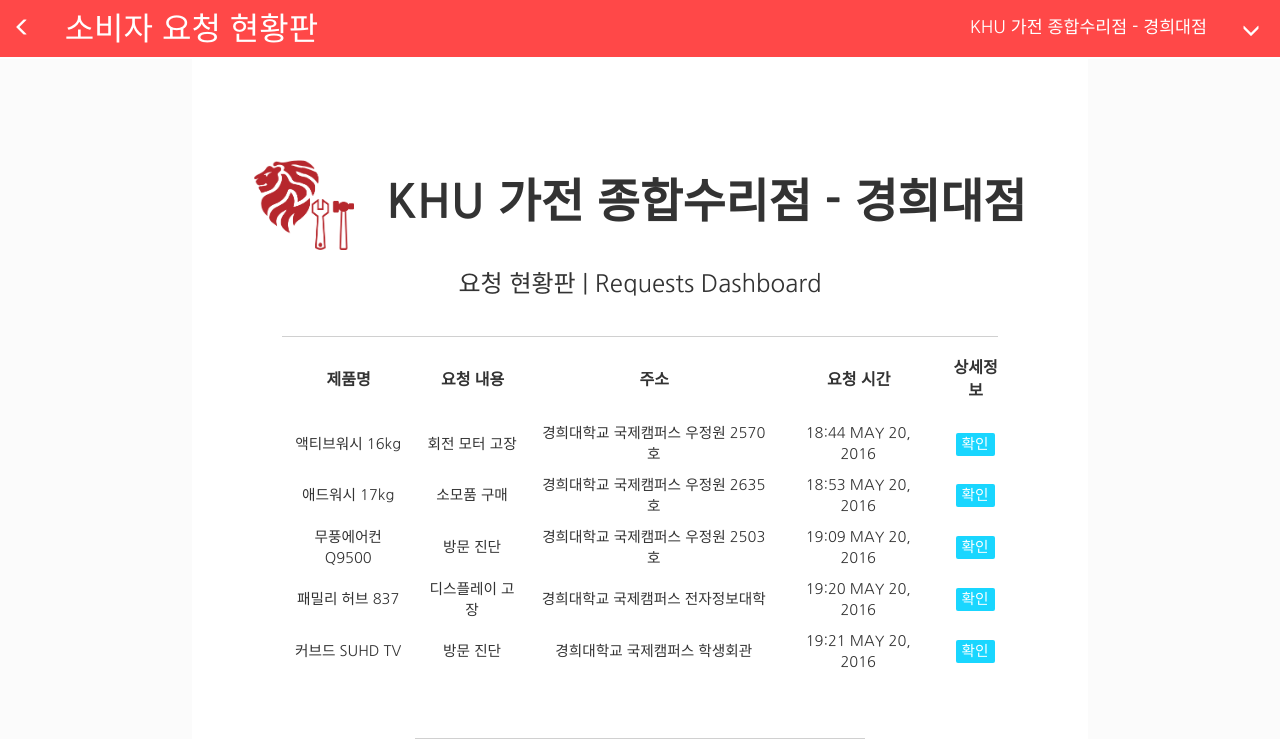
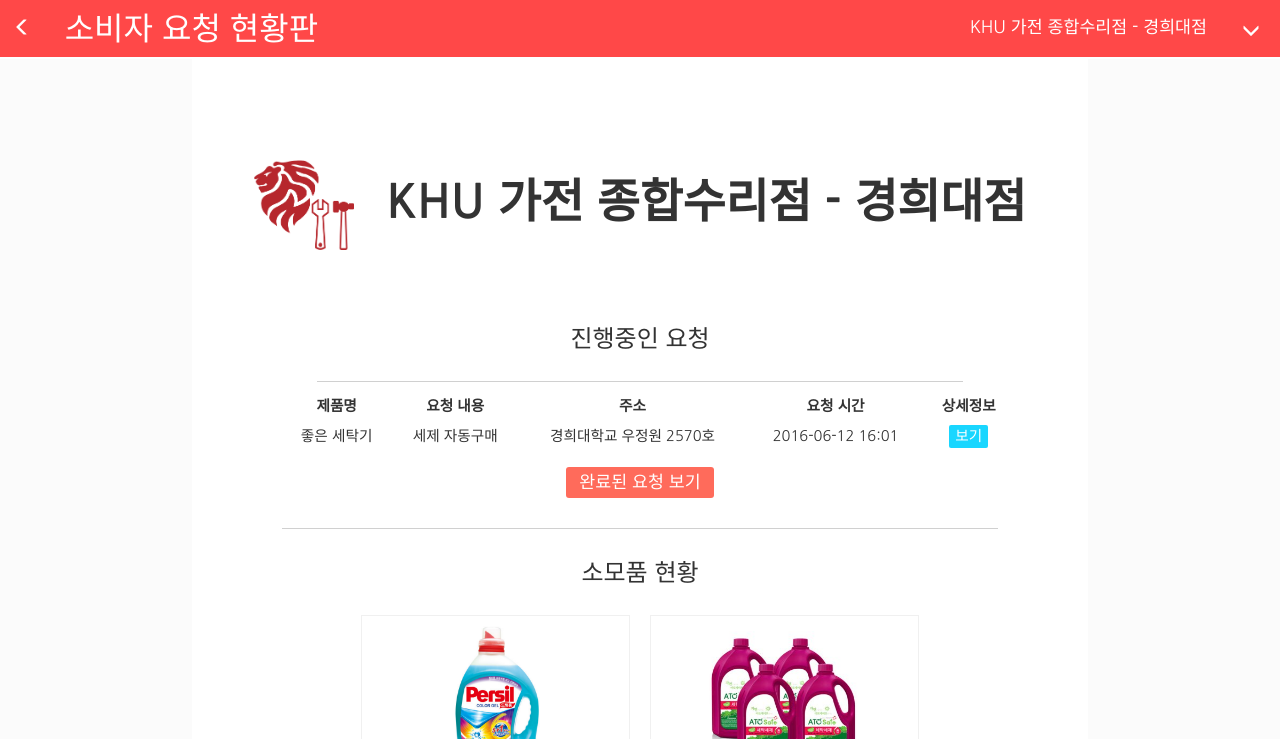
Before and after one commit to ppiyakk2/deship, a Flask app: template deship/service/templates/3rdparty.html in a window 1280 px wide. Shown: the top 739 px of the page. Run offline with Flask 2, Linux system fonts and the light colour scheme; the template is opened without the code that fills it, so the values that code supplies are empty; some libraries are stand-ins or nearby versions; some web fonts are replaced.

Commit message:
협력업체영역 요청 실시간 갱신, 요청 상세정보 조회, 아이탬 목록 조회까지 완성 (샘플코드 버전)

```diff
--- a/deship/service/static/css/3rdparty.css
+++ b/deship/service/static/css/3rdparty.css
@@ -101,51 +101,126 @@
 	width:80%;
 	margin-top:40px;
 	padding-top:15px;
-	padding-bottom:30px;
-	border-top:1px solid #D0D0D0;
-}
-#map
-{
-	padding-top : 20px;
-	margin:auto; auto;
-	margin-top:30px;
-	border-top:1px solid #D0D0D0;
-	width:450px;
-	height:350px;
-}
-#table_request
-{
-	margin:auto auto;
-	width:102%;
-}
-#table_request>tbody
-{
-	margin:auto auto;
-}
-#table_request>tbody>tr>th
-{
-	text-align:center !important;
-	font-size:12pt !important;
-	padding-top:5px;
-	padding-bottom:15px;
-}
-#table_request>tbody>tr>td
-{
-	text-align:center !important;
-	font-size:11pt;
-	padding-left:8px;
-	padding-right: 9px;
-	padding-top:5px;
 	padding-bottom:5px;
 }
+#btn_req_complete{
+	margin:15px; auto;
+	font-size:13pt;
+	padding:3px 13px;
+	border-radius:3px;
+	background-color:RGBA(255,70,50,0.8);
+}
+#col_req_complete{
+	margin-top:9px;
+}
+#container_userboard>h4{
+	margin-top:0px;
+	margin-bottom:15px;
+}
+#img_device{
+	width:200px;
+	height:200px;
+	margin:10px auto;
+}
+#table_detail{
+	font-size:10pt !important;
+}
 /*********************************/
-/*********** 컴포넌트 디자인  **********/
+
+/*********** 클래스 디자인  **********/
+.tableLabel{
+	display:inline-block;
+}
+.img_items{
+	width:150px;
+	height:150px;
+	display:inline-block;
+	margin:10px 10px;
+}
+.div_item{
+	width:30%;
+	margin:10px; auto;
+	border:1px solid RGBA(111,111,111,0.1);
+	display:inline-block;
+}
+.div_item>*{
+	display:inline-block;
+}
+.well{
+	padding:8px 8px;
+}
 .btn_ang
 {
 	background-color:RGBA(0,210,255,0.9);
 	color:white;
 	border:0px;
 	border-radius:2px;
+}
+.btn_ang:hover
+{
+	background-color:RGBA(0,190,245,0.9);
+	font-style:normal;
+	color:white;
+	text-decoration:none;
+}
+.btn_ang:active
+{
+	color:white;
+	text-decoration:none !important;
+}
+.btn_ang:visited
+{
+	text-decoration:none !important;
+	color:white;
+}
+.btn_ang:focus
+{
+	text-decoration:none;
+}
+.citybtn
+{
+	font-size:25pt;
+	padding:9pt 14pt;
+	font-weight:normal;
+	border-radius:6pt;
+	margin:15px; 10px;
+}
+.citybtn:active
+{
+	text-decoration: none !important;
+	color:white;
+}
+.citybtn:visited
+{
+	text-decoration:none !important;
+	color:white;
+}
+.table_ang
+{
+	margin:auto auto;
+	width:102%;
+}
+.table_ang>tbody
+{
+	margin:auto auto;
+}
+.table_ang>tbody>tr>th
+{
+	text-align:center;
+	font-size:11pt;
+	padding-left:8px;
+	padding-right:8px;
+	padding-top:4px;
+	padding-bottom:4px;
+}
+.table_ang>tbody>tr>td
+{
+	text-align:center;
+	font-size:11pt;
+	padding-left:8px;
+	padding-right:8px;
+	padding-top:4px;
+	padding-bottom:4px;
 }
 #ul_request >li
 {
@@ -158,12 +233,10 @@
 th
 {
 	padding:5px 8px;
-	text-align:right;
 }
 td
 {
 	padding:5px 8px;
-	text-align:left;
 }
 #mapInModal
 {
@@ -171,3 +244,25 @@
 	padding-top:20px;
 	width:auto;
 }
+.divline_60{
+	width:60% !important;
+	margin:10px auto;
+	height:1px;
+	background-color:#d0d0d0;
+}
+.divline_90{
+	width:90% !important;
+	margin:10px auto;
+	height:1px;
+	background-color:#d0d0d0;
+}
+.divline_80{
+	width:80% !important;
+	margin:10px auto;
+	height:1px;
+	background-color:#d0d0d0;
+}
+.tableLabel{
+	margin-top:20px;
+	margin-bottom:20px;
+}
--- a/deship/service/static/js/3rdparty.js
+++ b/deship/service/static/js/3rdparty.js
@@ -1,37 +1,201 @@
-var map;
-function initMap() {
-  map = new google.maps.Map(document.getElementById('map'), {
-    center: {lat: 37.245792, lng: 127.077192},
-    zoom: 15
-  });
-  var myLatLng1 = {lat : 37.245792, lng : 127.077192};
-  var marker1 = new google.maps.Marker({
-    position: myLatLng1,
-    map: map,
-    title: '1'
-  });
-  var myLatLng2 = {lat : 37.245978, lng : 127.076650};
-  var marker2 = new google.maps.Marker({
-    position: myLatLng2,
-    map: map,
-    title: '2'
-  });
-  var myLatLng3 = {lat : 37.246155, lng : 127.077221};
-  var marker3 = new google.maps.Marker({
-    position: myLatLng3,
-    map: map,
-    title: '3'
-  });
-  var myLatLng4 = {lat : 37.241847, lng : 127.080021};
-  var marker4 = new google.maps.Marker({
-    position: myLatLng4,
-    map: map,
-    title: '4'
-  });
-  var myLatLng5 = {lat : 37.239789, lng : 127.083448};
-  var marker5 = new google.maps.Marker({
-    position: myLatLng5,
-    map: map,
-    title: '5'
-  });
+// 샘플 데이터 - 요청 목록
+var sample_reqList = {"request_list":[{
+	"SN":"1224",
+	"device_name":"좋은 세탁기",
+	"user_name":"김태경",
+	"reqtime":"2016-06-12 16:01",
+	"address":"경희대학교 우정원 2570호",
+	"item":"퍼실 컬러 드럼전용 2.7L",
+	"amount":1,
+	"msg":"세제 자동구매",
+	"status":"ongoing",
+	"reg_date":"2016-05-29"
+}, {
+	"SN":"1225",
+	"device_name":"안좋은 세탁기",
+	"user_name":"김태경",
+	"reqtime":"2016-06-12 15:55",
+	"address":"경희대학교 우정원 2570호",
+	"item":"아토세이프 드럼전용 2.5L",
+	"amount":1,
+	"msg":"세제 자동구매",
+	"status":"complete",
+	"reg_date":"2016-05-29"
+}]
+};
+
+// 샘플 데이터 - 요청 상세정보
+var sample_request = {
+	"request":{
+	"SN":"1224",
+	"device_name":"좋은 세탁기",
+	"user_name":"김태경",
+	"reqtime":"2016-06-12 16:01",
+	"address":"경희대학교 우정원 2570호",
+	"item":"퍼실 컬러 드럼전용 2.7L",
+	"amount":1,
+	"msg":"세제 자동구매",
+	"status":"ongoing",
+	"reg_date":"2016-05-29"}
+};
+
+//샘플 데이터 - 소모품 목록
+var sample_itemlist = {
+	"item_list" : [{
+		"item_id" : "item1",
+		"item_name":"퍼실 컬러 드럼전용 2.7L",
+		"item_price":"19800",
+		"amount":57
+	},{
+		"item_id" : "item2",
+		"item_name":"아토세이프 드럼전용 2.5L",
+		"item_price":"22800",
+		"amount":33
+	},
+]};
+
+// 요청 목록 조회
+function update_reqList(){
+	var content_ongoing="<tr><th>제품명</th><th>요청 내용</th><th>주소</th><th>요청 시간</th><th>상세정보</th></tr>";
+	var content_complete="<tr><th>제품명</th><th>요청 내용</th><th>주소</th><th>요청 시간</th><th>상세정보</th></tr>";
+	/*var URLis="/request_list";
+	$.ajax({
+		type:"GET",
+		url:URLis,
+		dataType:"json",
+		success:function(data){
+			var reqlist = data["request_list"];
+			$.each(reqlist, function(index, entry){
+				if(entry.status == "ongoing"){
+					content_ongoing = add_ongoing(entry, content_ongoing);
+				}
+				else{
+					content_complete = add_complete(entry, content_complete);
+				}
+			});
+			$("#table_request_ongoing").html(content_ongoing);
+			$("#table_request_complete").html(content_complete);
+		}
+	});*/
+
+	// 요청 목록 조회 샘플 코드
+	var reqlist = sample_reqList["request_list"];
+	$.each(reqlist, function(index, entry){
+		if(entry.status == "ongoing"){
+			content_ongoing = add_ongoing(entry, content_ongoing);
+		}
+		else{
+			content_complete = add_complete(entry, content_complete);
+		}
+	});
+	$("#table_request_ongoing").html(content_ongoing);
+	$("#table_request_complete").html(content_complete);
+};
+
+// 진행중인 요청 목록에 추가
+function add_ongoing(entry, content){
+	content += "<tr>"+
+    				"<td class=\"req_SN\">"+entry.device_name+"</td>"+
+    				"<td class=\"req_msg\">"+entry.msg+"</td>"+
+    				"<td class=\"req_address\">"+entry.address+"</td>"+
+    				"<td class=\"req_reqtime\">"+entry.reqtime+"</td>"+
+    				"<td>"+
+    					"<button id=\"btn_"+entry.SN+"\" value=\""+entry.SN+"\" class=\"btn_ang\""+
+						"data-toggle=\"modal\" data-target=\"#modal_detail\" onclick=\"detailOf(value)\">보기</button>"+
+					"</td></tr>";
+	return content;
 }
+// 완료된 요청 목록에 추가
+function add_complete(entry, content){
+	content += "<tr>"+
+    				"<td class=\"req_SN\">"+entry.device_name+"</td>"+
+    				"<td class=\"req_msg\">"+entry.msg+"</td>"+
+    				"<td class=\"req_address\">"+entry.address+"</td>"+
+    				"<td class=\"req_reqtime\">"+entry.reqtime+"</td>"+
+    				"<td>"+
+    					"<button id=\"btn_"+entry.SN+"\" value=\""+entry.SN+"\" class=\"btn_ang\""+
+						"data-toggle=\"modal\" data-target=\"#modal_detail\" onclick=\"detailOf(value)\">보기</button>"+
+					"</td></tr>";
+	return content;
+}
+
+// 요청 상세정보 획득
+function detailOf(value){
+	/*var URLis="/request/"+value;
+	$.ajax({
+		type:"GET",
+		url:URLis,
+		dataType:"json",
+		success:function(data){
+			var reqinfo = data["request"];
+			$("#img_device").attr("src","/static/imgs/"+reqinfo.device_name+".png");
+			$("#req_SN").html(reqinfo.SN);
+			$("#req_user_name").html(reqinfo.user_name);
+			$("#req_device_name").html(reqinfo.device_name);
+			$("#req_reg_date").html(reqinfo.reg_date);
+			$("#req_msg").html(reqinfo.msg);
+			$("#req_item").html(reqinfo.item+"/"+reqinfo.amount);
+			$("#req_address").html(reqinfo.address);
+			$("#req_reqtime").html(reqinfo.reqtime);
+			$("#req_status").html(reqinfo.status);
+		}
+	});*/
+
+	// 요청 상세정보 조회 샘플 코드
+	var reqinfo = sample_request["request"];
+	$("#img_device").attr("src","/static/imgs/"+reqinfo.device_name+".png");
+	$("#req_SN").html(reqinfo.SN);
+	$("#req_user_name").html(reqinfo.user_name);
+	$("#req_device_name").html(reqinfo.device_name);
+	$("#req_reg_date").html(reqinfo.reg_date);
+	$("#req_msg").html(reqinfo.msg);
+	$("#req_item").html(reqinfo.item+", "+reqinfo.amount+"개");
+	$("#req_address").html(reqinfo.address);
+	$("#req_reqtime").html(reqinfo.reqtime);
+	if(reqinfo.status == "ongoing"){
+		$("#req_status").html("진행중");
+	}
+	else{
+		$("#req_status").html("완료됨");
+	}
+}
+
+// 소모품 목록 조회
+$(function(){
+	var URLis="/item_list";
+	var content = "";
+	/*$.ajax({
+		type:"GET",
+		url:URLis,
+		dataType:"json",
+		success:function(data){
+			var itemlist = data["item_list"];
+			$.each(itemlist, function(index, entry){
+				content += "<div class=\"div_item\">"+
+	    			"<img src=\"/static/imgs/"+entry.item_id+".png\" class=\"img_items\"/>"+
+	    			"<span>"+
+	    				"<h5 class=\"item_name\">"+entry.item_name+"</h5>"+
+	    				"<h6>판매가 <span class=\"item_price\">"+entry.item_price+"</span> 원</h6>"+
+	    				"<p>보유 수량 : <span class=\"item_amount\">"+entry.amount+"</span> 개</p>"+
+	    			"</span></div>";
+			});
+			$("#container_item").html(content);
+		}
+	});*/
+	var itemlist = sample_itemlist["item_list"];
+	$.each(itemlist, function(index, entry){
+		content += "<div class=\"div_item\">"+
+			"<img src=\"/static/imgs/"+entry.item_id+".png\" class=\"img_items\"/>"+
+			"<span>"+
+				"<h5 class=\"item_name\">"+entry.item_name+"</h5>"+
+				"<h6>판매가 <span class=\"item_price\">"+entry.item_price+"</span> 원</h6>"+
+				"<p>보유 수량 : <span class=\"item_amount\">"+entry.amount+"</span> 개</p>"+
+			"</span></div>";
+	});
+	$("#container_item>div").html(content);
+});
+
+// 1초 주기로 요청 목록을 갱신
+$(function(){
+	setInterval("update_reqList()", 1000);
+});
--- a/deship/service/templates/3rdparty.html
+++ b/deship/service/templates/3rdparty.html
@@ -3,16 +3,14 @@
     <head>
     	<!-- 메타 정보 및 스타일 시트 연동 -->
    		<meta charset="utf-8">
-        <title>3rd Party dashboard</title>
+        <title>Co-op Dashboard</title>
 		<meta name="viewport" content="width=device-width, initial-scale=1.0">
         <link type="text/css" href="/static/css/bootstrap.css" rel="stylesheet"/>
         <link type="text/css" href="/static/css/fontbase.css" rel="stylesheet"/>
         <link type="text/css" href="/static/css/3rdparty.css" rel="stylesheet"/>
         <!-- JQuery, Ajax, 부트스트랩 컴포넌트 연동 -->
-        <script src="http://code.jquery.com/jquery-1.11.3.min.js"></script>
-		<script src="https://ajax.googleapis.com/ajax/libs/jquery/1.11.2/jquery.min.js"></script>
+        <script src="/static/js/jquery-2.2.4.js"></script>
 	    <script src="/static/js/3rdparty.js"></script>
-		<script async defer src="https://maps.googleapis.com/maps/api/js?key=AIzaSyAZsO7B0GTo-FFgdz2SByGxzqW96ZnG6aE&callback=initMap"></script>
 		<script src="/static/js/bootstrap.js"></script>
     </head>
 
@@ -26,11 +24,13 @@
     	<div id="container_body">
     		<div id="mainlogo">
     			<img src="/static/imgs/3rd logo.png" width="100px" height="90px"/>
-    			<span>KHU 가전 종합수리점 - 경희대점</span>
+    			<span id="header_main">KHU 가전 종합수리점 - 경희대점</span>
     		</div>
-    		<h3 id="header_body">요청 현황판 | Requests Dashboard</h3>
+
 	    	<div id="container_requestboard">
-	    		<table id="table_request">
+	    		<h3 class="tableLabel">진행중인 요청</h3>
+	    		<div class="divline_90"></div>
+	    		<table id="table_request_ongoing" class="table_ang">
 	    			<tr>
 	    				<th>제품명</th>
 	    				<th>요청 내용</th>
@@ -38,57 +38,67 @@
 	    				<th>요청 시간</th>
 	    				<th>상세정보</th>
 	    			</tr>
-	    			<tr>
-	    				<td>액티브워시 16kg</td>
-	    				<td>회전 모터 고장</td>
-	    				<td>경희대학교 국제캠퍼스 우정원 2570호</td>
-	    				<td>18:44 MAY 20, 2016</td>
-	    				<td><button type="button" id="btn_10001" class="btn_ang"
-					data-toggle="modal" data-target="#modal_detail">확인</button></td>
-	    			</tr>
-	    			<tr>
-	    				<td>애드워시 17kg</td>
-	    				<td>소모품 구매</td>
-	    				<td>경희대학교 국제캠퍼스 우정원 2635호</td>
-	    				<td>18:53 MAY 20, 2016</td>
-	    				<td><button type="button" id="btn_10002" class="btn_ang"
-					data-toggle="modal" data-target="#modal_detail">확인</button></td>
-	    			</tr>
-	    			<tr>
-	    				<td>무풍에어컨 Q9500</td>
-	    				<td>방문 진단</td>
-	    				<td>경희대학교 국제캠퍼스 우정원 2503호</td>
-	    				<td>19:09 MAY 20, 2016</td>
-	    				<td><button type="button" id="btn_10003" class="btn_ang"
-					data-toggle="modal" data-target="#modal_detail">확인</button></td>
-	    			</tr>
-	    			<tr>
-	    				<td>패밀리 허브 837</td>
-	    				<td>디스플레이 고장</td>
-	    				<td>경희대학교 국제캠퍼스 전자정보대학</td>
-	    				<td>19:20 MAY 20, 2016</td>
-	    				<td><button type="button" id="btn_10003" class="btn_ang"
-					data-toggle="modal" data-target="#modal_detail">확인</button></td>
-	    			</tr>
-	    			<tr>
-	    				<td>커브드 SUHD TV</td>
-	    				<td>방문 진단</td>
-	    				<td>경희대학교 국제캠퍼스 학생회관</td>
-	    				<td>19:21 MAY 20, 2016</td>
-	    				<td><button type="button" id="btn_10003" class="btn_ang"
-					data-toggle="modal" data-target="#modal_detail">확인</button></td>
-	    			</tr>
+	    			<!--<tr>
+	    				<td class="req_device_name">액티브워시 16kg</td>
+	    				<td class="req_msg">회전 모터 고장</td>
+	    				<td class="req_address">경희대학교 국제캠퍼스 우정원 2570호</td>
+	    				<td class="req_reqtime">18:44 MAY 20, 2016</td>
+	    				<td>
+	    					<button type="button" id="btn_10001" value="10001" class="btn_ang"
+							data-toggle="modal" data-target="#modal_detail" onclick="detailOf(req_id)">보기</button>
+						</td>
+	    			</tr>-->
 	    		</table>
+
+	    		<button type="button" data-toggle="collapse" data-target="#col_req_complete"
+					id="btn_req_complete" class="btn_ang" aria-expanded="false" aria-controls="col_req_complete">
+						완료된 요청 보기
+				</button>
+	    		<div class="collapse" id="col_req_complete">
+					<div class="well">
+			    		<h4>완료된 요청</h4>
+			    		<table id="table_request_complete" class="table_ang">
+			    			<tr>
+			    				<th>제품명</th>
+			    				<th>요청 내용</th>
+			    				<th>주소</th>
+			    				<th>요청 시간</th>
+			    				<th>상세정보</th>
+			    			</tr>
+			    		</table>
+					</div>
+				</div>
 	    	</div>
-	    	<div id="map">
-				<!--<iframe width="600" height="450" frameborder="0" style="border:0" src="https://www.google.com/maps/embed/v1/place?q=place_id:ChIJTYWP0t1EezUR_YS-z2DtQM4&key=AIzaSyDqnsAA8pYGG44GOxKSAz4zAhukrqIlu5E" allowfullscreen></iframe>  	-->
-			</div>
+
+	    	<div class="divline_80"></div>
+
+	    	<div id="container_item">
+	    		<h3 class="tableLabel">소모품 현황</h3>
+	    		<div>
+	    		<!--<div class="div_item">
+	    			<img src="/static/imgs/item1.png" class="img_items"/>
+	    			<span>
+	    				<h5 class="item_name">퍼실 컬ㄹ러 드럼전용 2.7L</h5>
+	    				<h6 class="item_price">판매가 19,000원</h6>
+	    				<p>보유 수량 : <span class="item_amount">59</span> 개</p>
+	    			</span>
+	    		</div>
+	    		<div class="div_item">
+	    			<img src="/static/imgs/item2.png" class="img_items"/>
+	    			<span>
+	    				<h5 class="item_name">아토세이프 드럼전용 2.5L</h5>
+	    				<h6>판매가 <span class="item_price">22,000원</span></h6>
+	    				<p>보유 수량 : <span class="item_amount">38</span> 개</p>
+	    			</span>
+	    		</div>-->
+	    		</div>
+	    	</div>
     	</div>
 
 
-    	<!-- Modal -->
+    	<!-- 요청 상세정보 표시 모달 -->
 		<div class="modal fade" id="modal_detail" tabindex="-1" role="dialog"
-		aria-labelledby="modal_add3rd" aria-hidden="true">
+		aria-labelledby="modal_detail" aria-hidden="true">
 			<div class="modal-dialog">
 				<div class="modal-content">
 					<div class="modal-header">
@@ -96,43 +106,49 @@
 						<h4 class="modal-title" id="myModalLabel">요청 상세정보</h4>
 				  	</div>
 				  	<div class="modal-body">
-				    	<table id="table_detail">
+				    	<table id="table_detail" class="table_ang">
+				    		<tr>
+				    			<td colspan="2">
+				    				<img id="img_device" src="/static/imgs/wahsing_machine_pic.png"/>
+				    			</td>
+				    		</tr>
 				    		<tr>
 				    			<th>S/N</th>
-				    			<td>10001</td>
+				    			<td id="req_SN">--</td>
 				    		</tr>
 				    		<tr>
 				    			<th>사용자명</th>
-				    			<td>KHUuser1</td>
+				    			<td id="req_user_name">--</td>
 				    		</tr>
 				    		<tr>
 				    			<th>제품명</th>
-				    			<td>액티브워시 16kg WA16J6850KS 실버</td>
+				    			<td id="req_device_name">--</td>
 				    		</tr>
 				    		<tr>
 				    			<th>등록 일자</th>
-				    			<td>14:28 MAY 2, 2016</td>
+				    			<td id="req_reg_date">--</td>
 				    		</tr>
 				    		<tr>
 				    			<th>요청 내용</th>
-				    			<td>회전 모터 고장(msg:fault_RM101)</td>
+				    			<td id="req_msg">--</td>
 				    		</tr>
 				    		<tr>
 				    			<th>품목/수량</th>
-				    			<td>RM101 회전모터, 1EA</td>
+				    			<td id="req_item">--, --</td>
 				    		</tr>
 				    		<tr>
 				    			<th>주소</th>
-				    			<td>경기도 용인시 기흥구 서천동 덕영대로 1732 경희대학교 국제캠퍼스 우정원 2570호</td>
+				    			<td id="req_address">-- -- -- --</td>
 				    		</tr>
 				    		<tr>
 				    			<th>요청 시간</th>
-				    			<td>18:44 MAY 20, 2016</td>
+				    			<td id="req_reqtime">---- -- -- --:--</td>
+				    		</tr>
+				    		<tr>
+				    			<th>요청 상태</th>
+				    			<td id="req_status">--</td>
 				    		</tr>
 				    	</table>
-				    	<div id="mapInModal">
-				    		<iframe width="550" height="350" frameborder="0" style="border:0" src="https://www.google.com/maps/embed/v1/place?q=place_id:ChIJTYWP0t1EezUR_YS-z2DtQM4&key=AIzaSyDqnsAA8pYGG44GOxKSAz4zAhukrqIlu5E" allowfullscreen></iframe>
-						</div>
 				  	</div>
 				  	<div class="modal-footer">
 				  		<button type="button" class="btn_ang" data-dismiss="modal">확인</button>
@@ -140,6 +156,7 @@
 				</div>
 			</div>
 		</div>
+		<!-- 요청 상세정보 표시 모달 종료 -->
 	<!-- 본문 종료 -->
     </body>
 </html>
```
Also changed, not shown: deship/service/static/imgs/item1.png (added), deship/service/static/imgs/item2.png (added), deship/service/static/imgs/좋은 세탁기.png (added).
